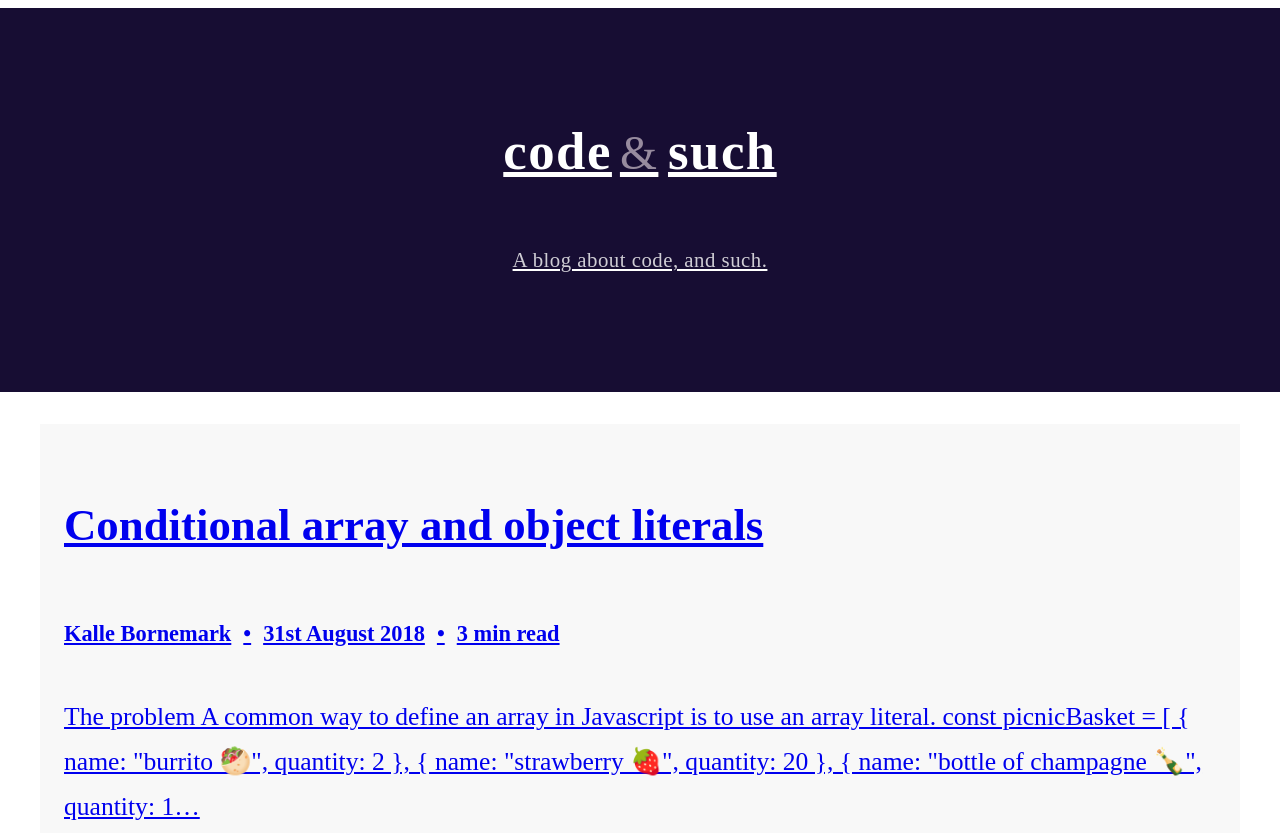
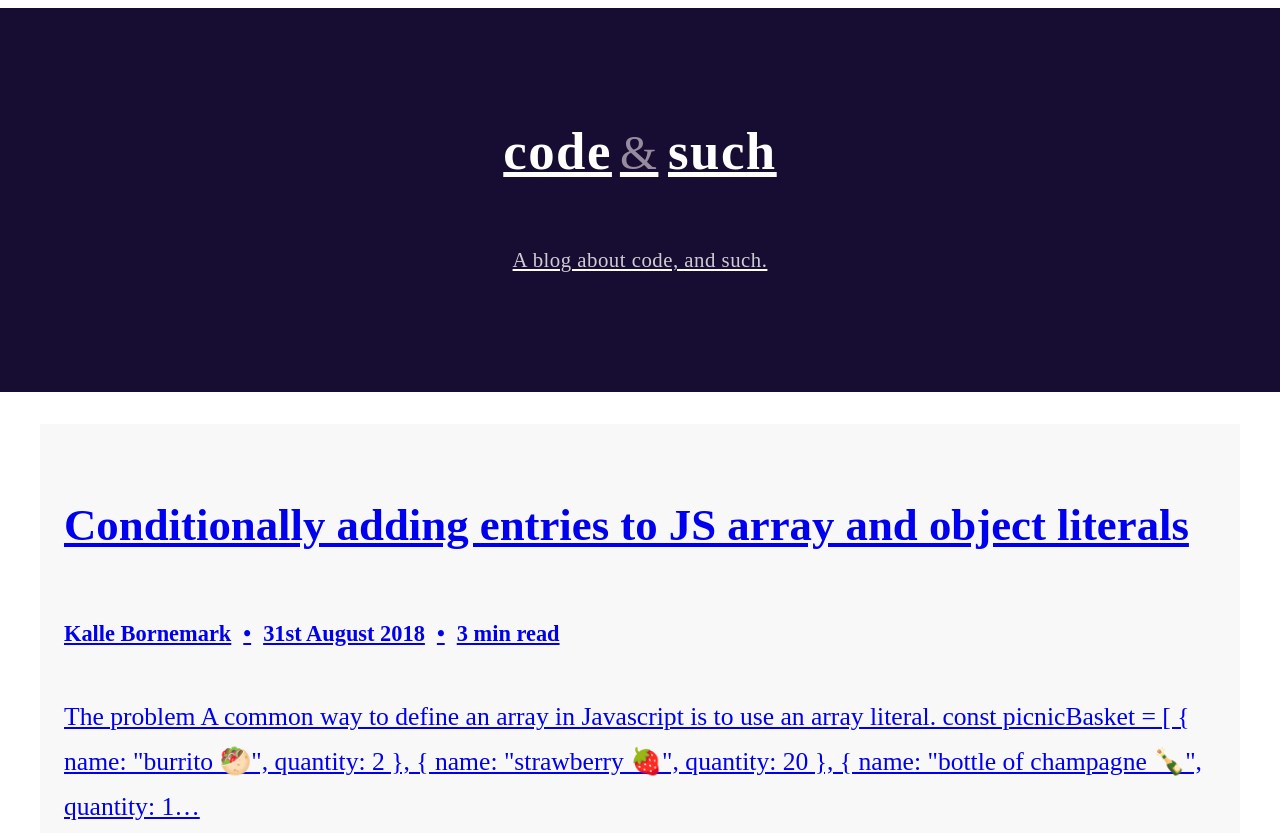
Before and after one commit to codeandsuch/codeandsuch.github.io, a Gatsby site: page / in a window 1280 px wide. Shown: the top 833 px of the page. Built offline with nearby package versions, Linux system fonts and the light colour scheme; Gatsby itself is replaced by a stand-in of ours; some packages are replaced by stand-ins of ours.

Commit message:
Fix typos in posts

```diff
--- a/src/pages/2018-08-31-conditional-array-object-literals/index.md
+++ b/src/pages/2018-08-31-conditional-array-object-literals/index.md
@@ -1,5 +1,5 @@
 ---
-title: "Conditional array and object literals"
+title: "Conditionally adding entries to JS array and object literals"
 author: "Kalle Bornemark"
 date: "2018-08-31"
 path: "/conditional-array-object-literals"
```
Also changed, not shown: src/pages/2018-08-14-webpack-aliases-typescript/index.md (renamed from src/pages/2019-08-14-webpack-aliases-typescript/index.md, +1 -1 lines).
